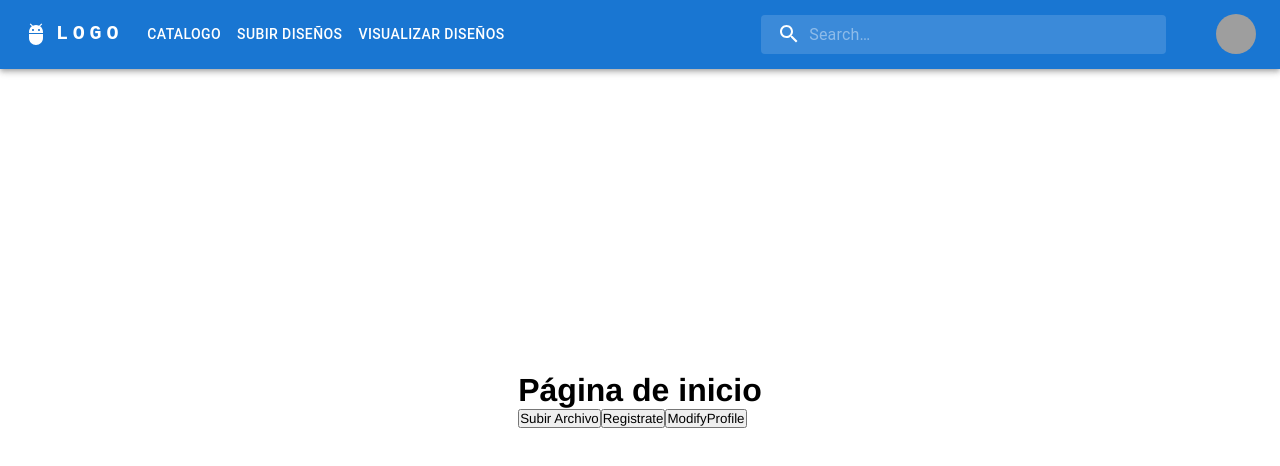
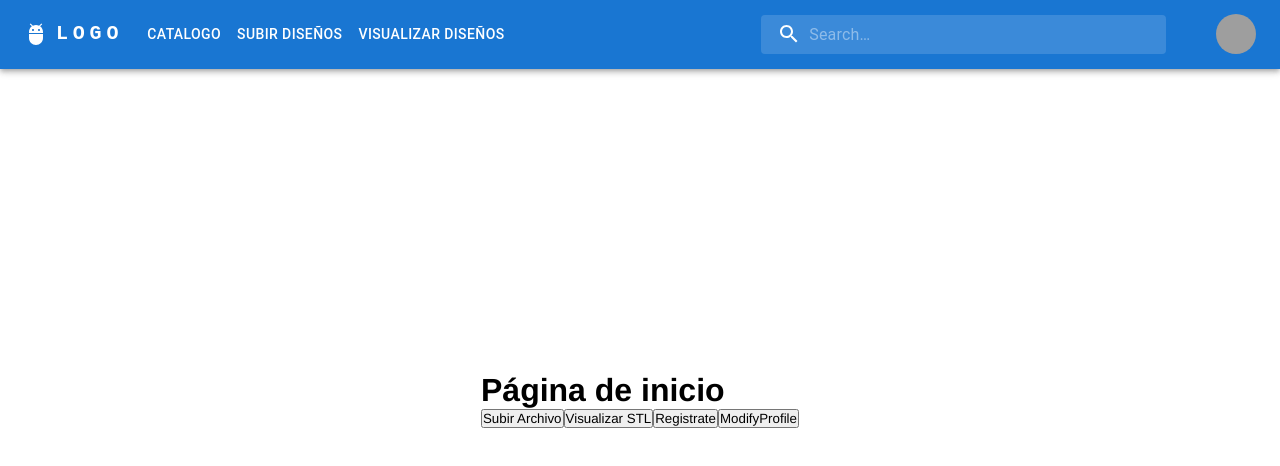
Before and after one commit to Orhugo/Front-Eco3DPrint, a React app: page / in a window 1280 px wide. Shown: the top 466 px of the page. Built offline with nearby package versions, Linux system fonts and the light colour scheme; grey boxes are pictures that could not be loaded; the HTML template or start-up script is replaced by a standard one.

Commit message:
Corrección para la navegación de componentes

```diff
--- a/src/views/Home.jsx
+++ b/src/views/Home.jsx
@@ -9,7 +9,7 @@ function Home() {
     <div>
       <h1>Página de inicio</h1>
       <button onClick={() => {navigate('/subirArchivo')}}>Subir Archivo</button>
-      {/* <button onClick={() => {navigate('/visualizarSTL')}}>Visualizar STL</button> */}
+      <button onClick={() => {navigate('/visualizarSTL')}}>Visualizar STL</button>
       <button onClick={() => {navigate('/UserRegistration')}}>Registrate</button>
       <button onClick={() => {navigate('/ProfileConfig')}}>ModifyProfile</button>
     </div>
--- a/src/views/STLVisualizer.jsx
+++ b/src/views/STLVisualizer.jsx
@@ -14,7 +14,7 @@ const style = {
 export function VisualizarSTL() {
 
   const { state } = useLocation();
-  const url = state +".stl"
+  const url = state ? state + ".stl" : "Face.stl";
   //Se necesita un filtro. Si no se da el nombre en específico, peta
   //Este componente solo te deja ver un modelo a la vez, no puedo listar varios modelos
   //¿Se pueden convertir a json los .stl?
```
